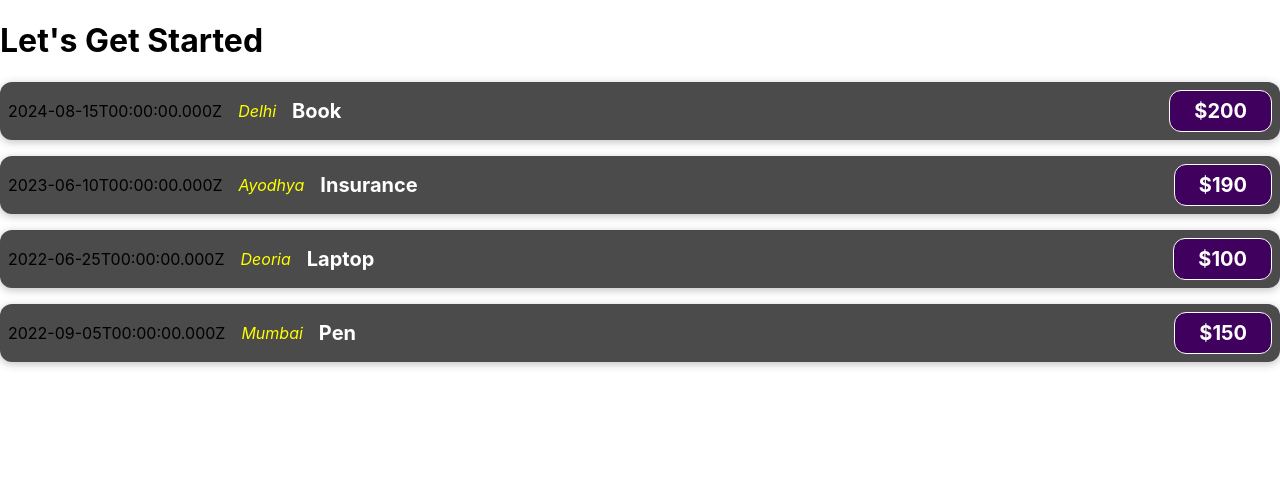
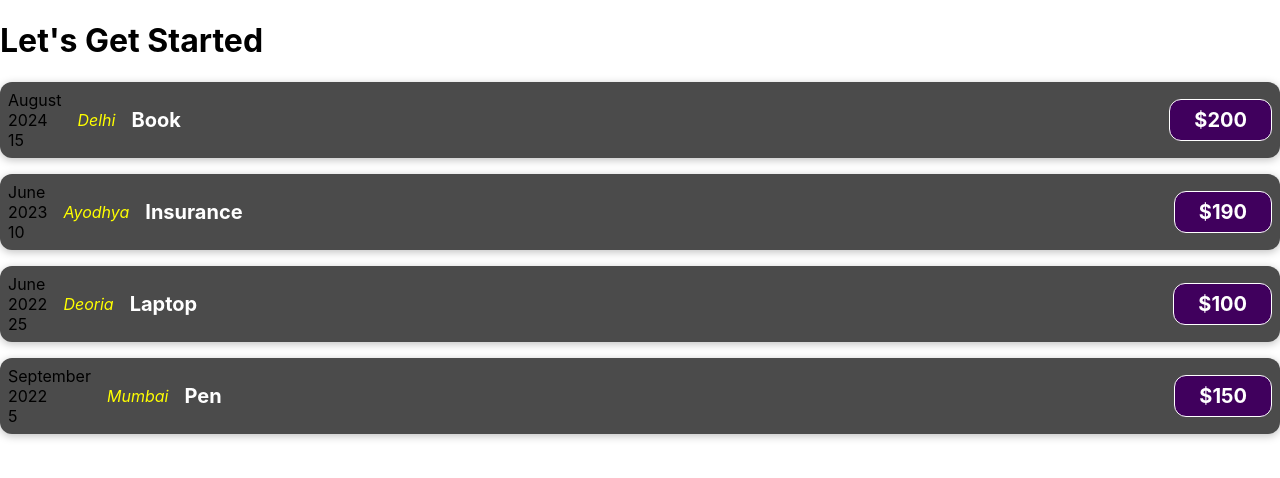
Before and after one commit to Pranavtripathi418/React-basics, a React (Create React App) app: page / in a window 1280 px wide. Shown: the top 478 px of the page. Built offline with nearby package versions, Linux system fonts and the light colour scheme.

Commit message:
formatting the date

```diff
--- a/src/components/ExpenseItem.js
+++ b/src/components/ExpenseItem.js
@@ -1,9 +1,16 @@
 import "./ExpenseItem.css";
 function ExpenseItem(props) {
-
+   const month = ['January','February','March','April','May','June',"July",'August','September','October','November','December']
+   const months= month[props.date.getMonth()];
+   const year =props.date.getFullYear();
+   const date= props.date.getDate();
   return (
     <div className="expense-item">
-      <div className="expense-item__date">{props.date.toISOString()}</div>
+      <div>
+        <div>{months}</div>
+        <div>{year}</div>
+        <div>{date}</div>
+      </div>
       <div className="expense-item__location">{props.location}</div>
       <div className="expense-item__description">
         <h2>{props.title}</h2>
```
